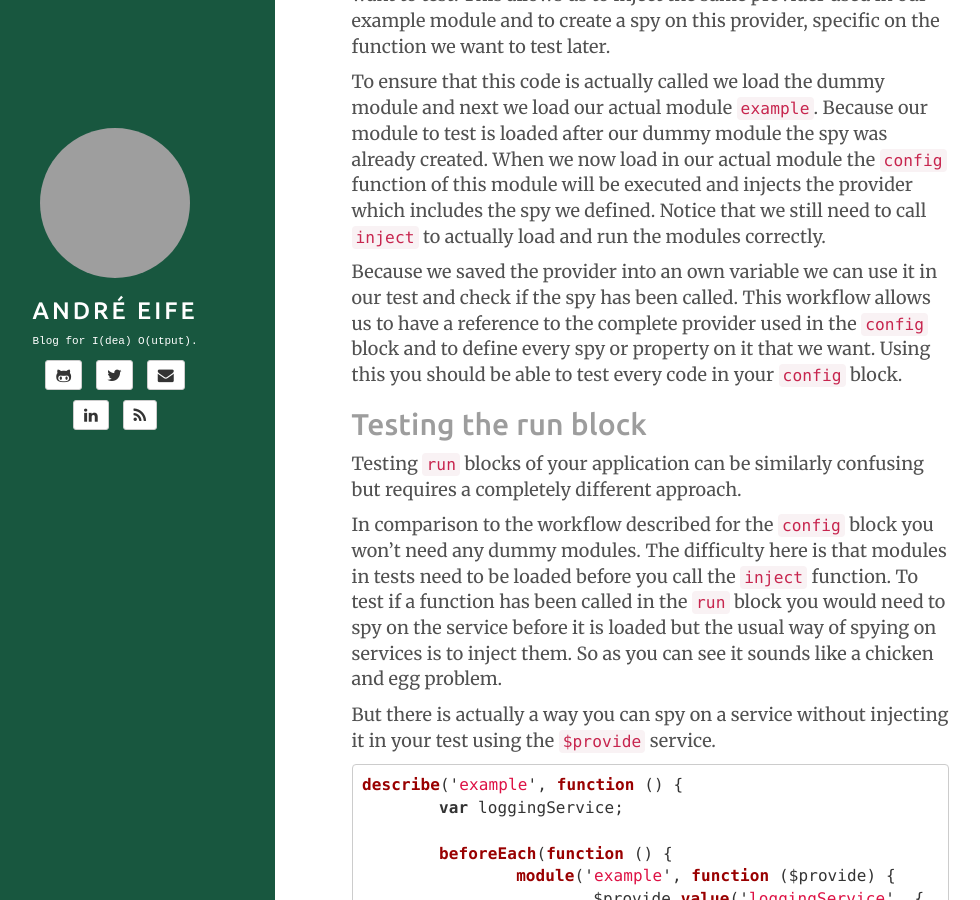
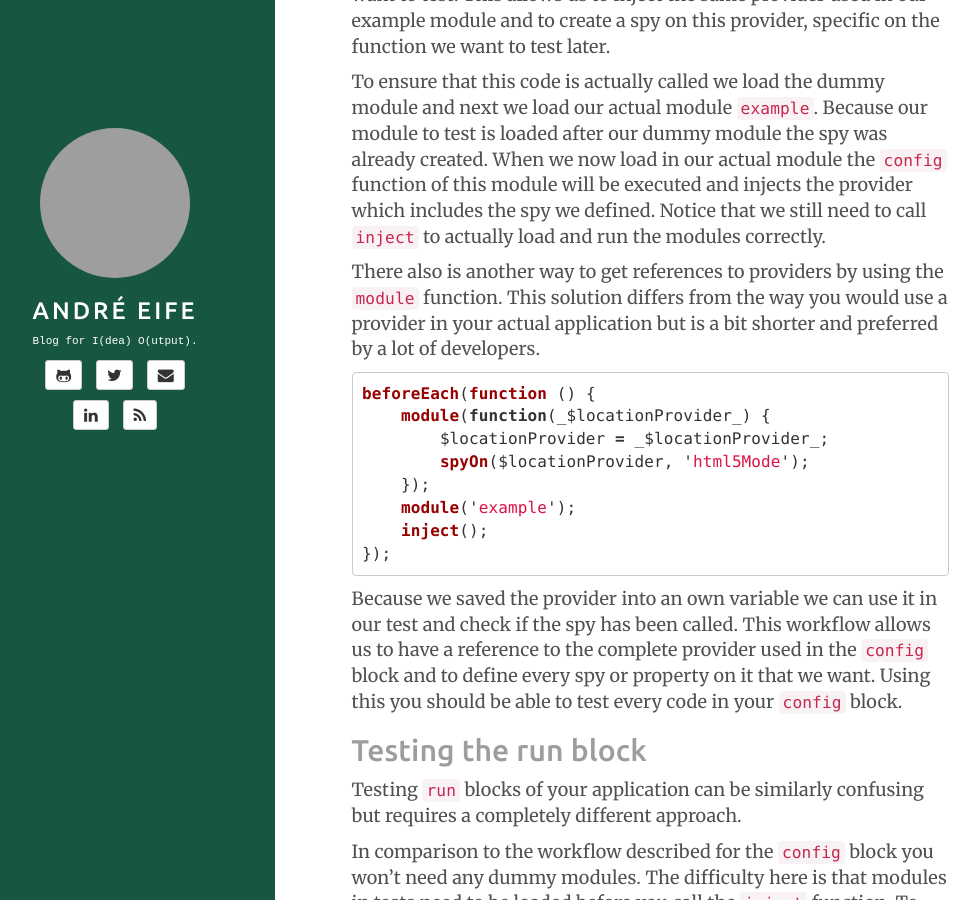
Before and after one commit to aeife/blog, a Jekyll site: the page built from _posts/2015-02-10-test-run-and-config-blocks.md, in a window 1280 px wide and 900 px high, scrolled down 1923 px. Shown: the whole window, without its empty margins (45-1025 px from the left). Built offline with Jekyll 4.4.1, drawn with Linux system fonts in a browser that asks for light colours; Markdown is read by kramdown in place of the engine named in the settings; comment, search, counter and statistics services are not loaded; grey boxes are pictures that could not be loaded.

Commit message:
added example of short version for getting a reference to a provider, updated jsfiddle link

````diff
--- a/_posts/2015-02-10-test-run-and-config-blocks.md
+++ b/_posts/2015-02-10-test-run-and-config-blocks.md
@@ -55,6 +55,19 @@ We defined a complete new angular module in our `beforeEach` function. This modu
 
 To ensure that this code is actually called we load the dummy module and next we load our actual module `example`. Because our module to test is loaded after our dummy module the spy was already created. When we now load in our actual module the `config` function of this module will be executed and injects the provider which includes the spy we defined.  Notice that we still need to call `inject` to actually load and run the modules correctly.
 
+There also is another way to get references to providers by using the `module` function. This solution differs from the way you would use a provider in your actual application but is a bit shorter and preferred by a lot of developers.
+
+```js
+beforeEach(function () {
+    module(function(_$locationProvider_) {
+        $locationProvider = _$locationProvider_;
+        spyOn($locationProvider, 'html5Mode');
+    });
+    module('example');
+    inject();
+});
+```
+
 Because we saved the provider into an own variable we can use it in our test and check if the spy has been called. This workflow allows us to have a reference to the complete provider used in the `config` block and to define every spy or property on it that we want. Using this you should be able to test every code in your `config` block.
 
 ## Testing the run block
@@ -93,7 +106,7 @@ In the test itself we can use this variable to check the spy we defined. Using t
 ## Conclusion
 Testing `config` and `run` blocks in AngularJS actually is not that hard once you figured out the ways to do so.  Using the workflows described you should be able to test every content of your applications initiation logic leaving no excuses to skip them when writing testing.
 
-You can view the full source code used in this article as a working example [here](http://jsbin.com/qipasu/2/edit?js,output) [^ jsbin example].
+You can view the full source code used in this article as a working example [here](http://jsbin.com/mejulakinu/edit?js,output) [^ jsbin example].
 
 [^ karma]: [karma test runner](http://karma-runner.github.io/)
 
@@ -103,4 +116,4 @@ You can view the full source code used in this article as a working example [her
 
 [^ angularjs locationprovider documentation]: [$locationProvider documentation](https://docs.angularjs.org/api/ng/provider/$locationProvider)
 
-[^ jsbin example]: [jsbin example](http://jsbin.com/qipasu/2/edit?js,output)
+[^ jsbin example]: [jsbin example](http://jsbin.com/mejulakinu/edit?js,output)
````
